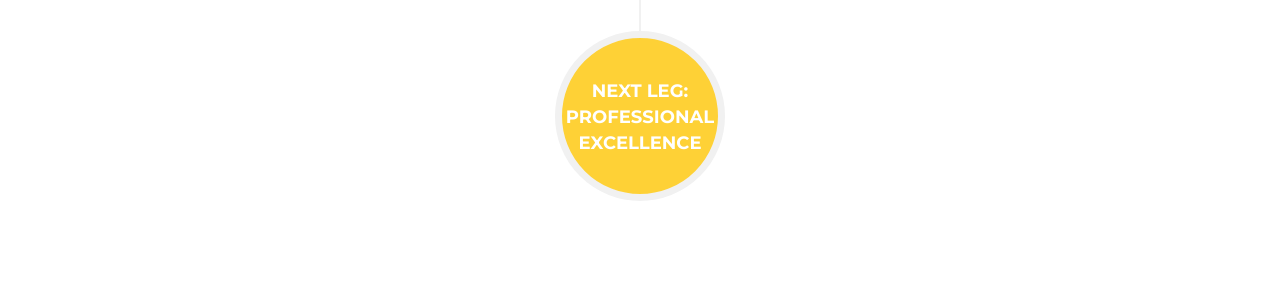
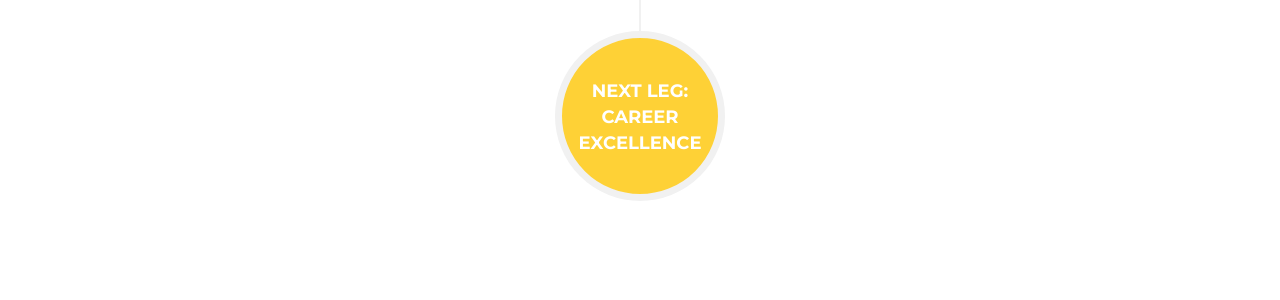
Before and after one commit to BrianDunlap89/briandunlap89.github.io, a Jekyll site: the page built from index.html, in a window 1280 px wide and 900 px high, scrolled down 3899 px. Shown: the part 154-454 px from the top of the window. Built offline with Jekyll 4.4.1, drawn with Linux system fonts in a browser that asks for light colours; some web fonts are replaced.

Commit message:
Minor changes

```diff
--- a/_includes/about.html
+++ b/_includes/about.html
@@ -71,9 +71,9 @@
                             </div>
                         </li>
                         <li class="timeline-inverted">
-                            <div class="timeline-image">
-                                <h4>Next Leg:
-                                    <br>Professional
+                            <div class="timeline-image" id="words">
+                                <h4>Next Leg:<br>
+                                    Career
                                     <br>Excellence</h4>
                             </div>
                         </li>
```
